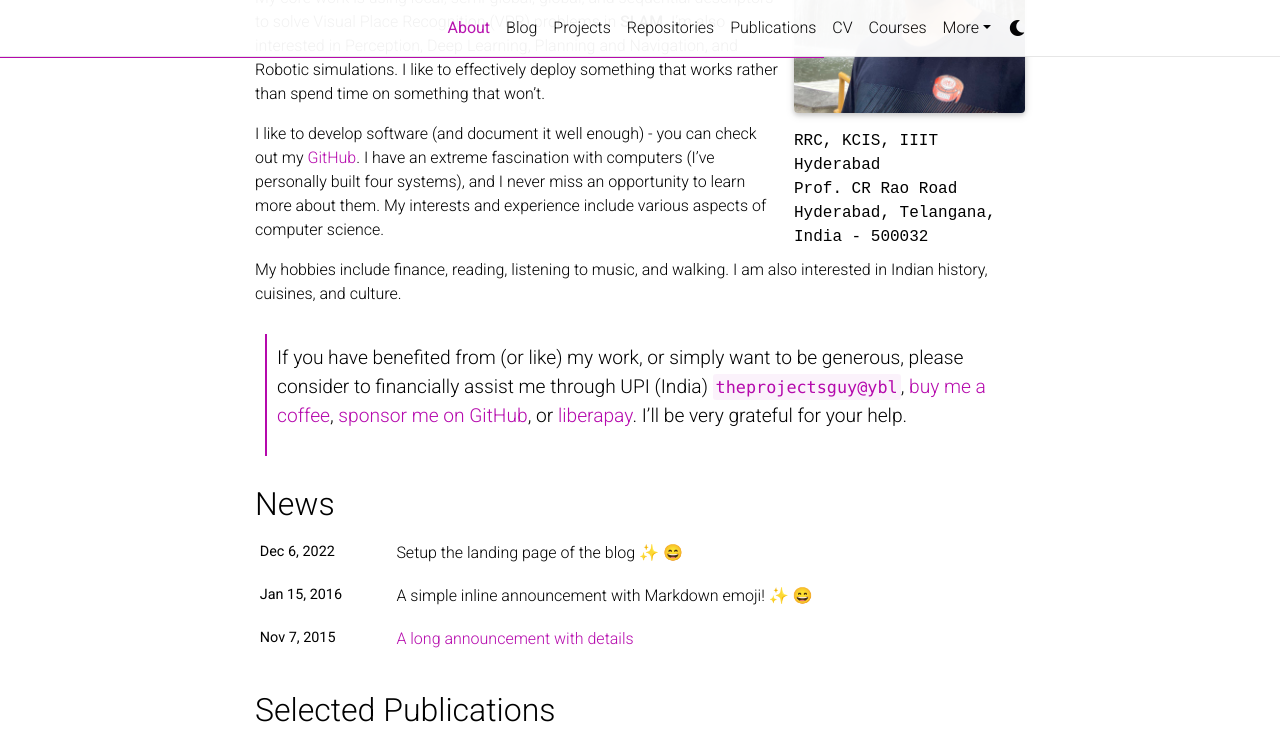
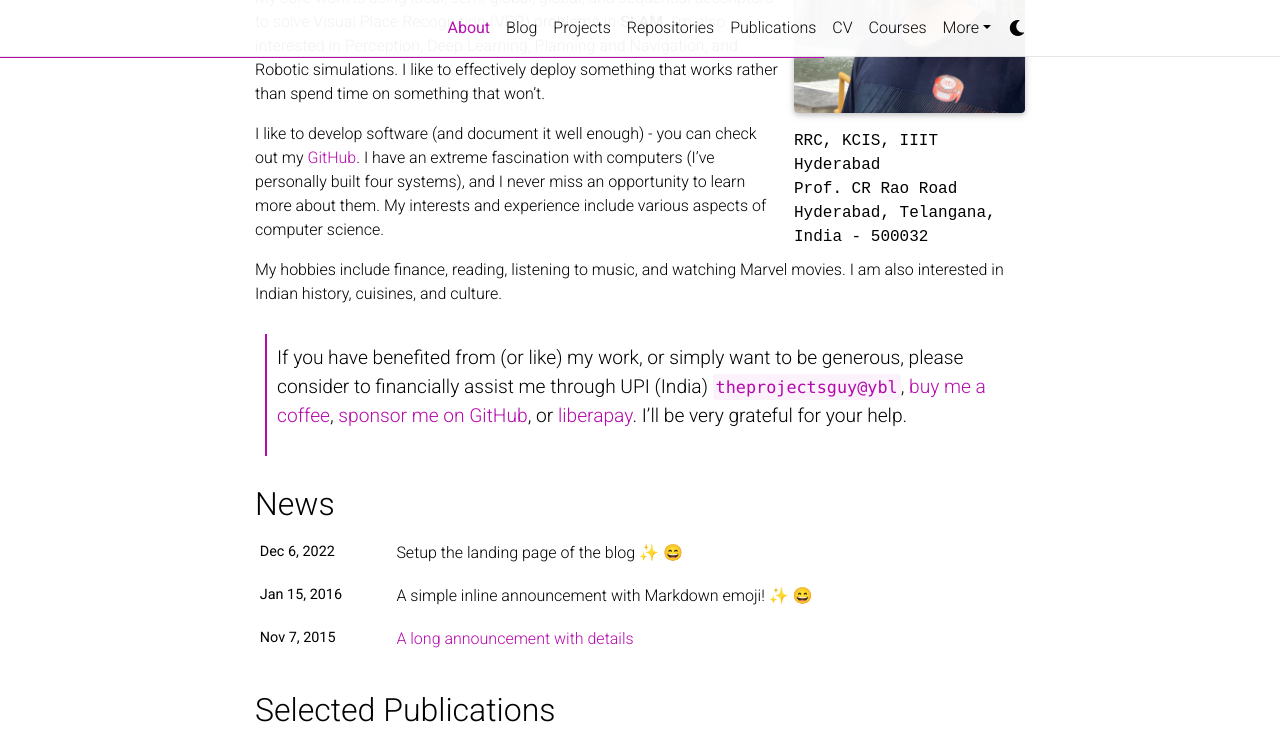
Before and after one commit to TheProjectsGuy/TheProjectsGuy.github.io, a Jekyll site: the page built from _pages/about.md, in a window 1280 px wide and 900 px high, scrolled down 409 px, cut to the strip 0-742 px from the top of the window. Built offline with Jekyll 4.4.1, drawn with Linux system fonts in a browser that asks for light colours; full-size pictures stand in for the smaller copies a plugin makes; emoji names are drawn with the system emoji font; comment, search, counter and statistics services are not loaded; a style sheet for code colours, icons or effects is not loaded.

Commit message:
Minor changes

```diff
--- a/_pages/about.md
+++ b/_pages/about.md
@@ -26,6 +26,6 @@ My core work is using local, semi-global, global, and sequential descriptors to
 
 I like to develop software (and document it well enough) - you can check out my [GitHub](https://github.com/TheProjectsGuy). I have an extreme fascination with computers (I've personally built four systems), and I never miss an opportunity to learn more about them. My interests and experience include various aspects of computer science.
 
-My hobbies include finance, reading, listening to music, and walking. I am also interested in Indian history, cuisines, and culture.
+My hobbies include finance, reading, listening to music, and watching Marvel movies. I am also interested in Indian history, cuisines, and culture.
 
 > If you have benefited from (or like) my work, or simply want to be generous, please consider to financially assist me through UPI (India) `theprojectsguy@ybl`, [buy me a coffee](https://liberapay.com/avneesh_m/donate), [sponsor me on GitHub](https://github.com/sponsors/TheProjectsGuy), or [liberapay](https://liberapay.com/avneesh_m/donate). I'll be very grateful for your help.
```
Also changed, not shown: _posts/2018-12-22-distill.md (+2 -0 lines).
